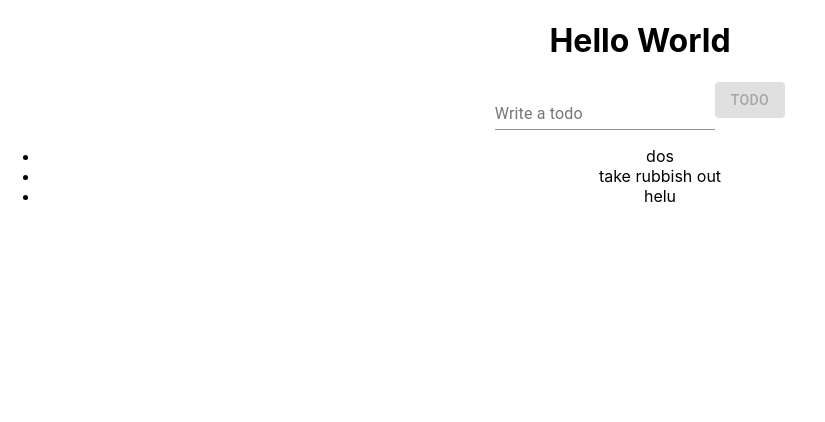
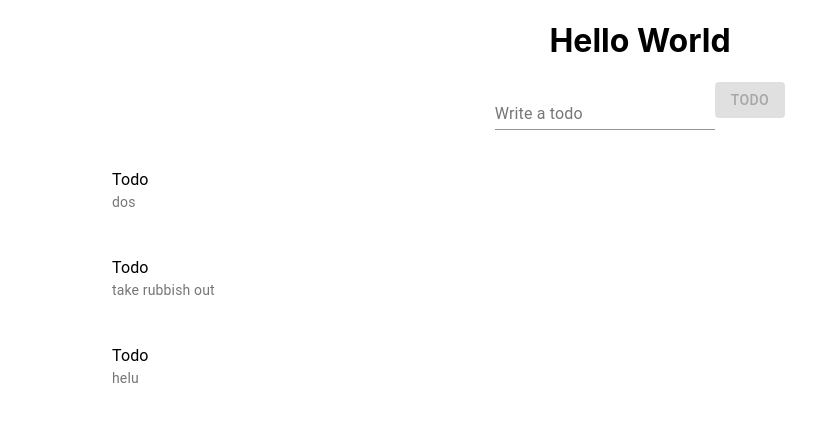
Before and after one commit to shubham9019/react_todo_firebase, a React (Create React App) app in the folder todo/: page / in a window 1280 px wide. Shown: the top 422 px of the page, without its empty margins (0-825 px from the left). Built offline with nearby package versions, Linux system fonts and the light colour scheme.

Commit message:
firebase

```diff
--- a/todo/package.json
+++ b/todo/package.json
@@ -7,6 +7,7 @@
     "@testing-library/jest-dom": "^4.2.4",
     "@testing-library/react": "^9.5.0",
     "@testing-library/user-event": "^7.2.1",
+    "firebase": "^7.16.1",
     "react": "^16.13.1",
     "react-dom": "^16.13.1",
     "react-scripts": "3.4.1"
--- /dev/null
+++ b/todo/src/Todo.css
@@ -0,0 +1,3 @@
+.todo_list{
+    text-align: center;
+}
--- a/todo/src/Todo.js
+++ b/todo/src/Todo.js
@@ -1,10 +1,18 @@
 import React from 'react'
+import './Todo.css'
+import { List, ListItemText, ListItem, ListItemAvatar } from '@material-ui/core'
 
 function Todo(props) {
     return (
-        <div>
-            <li>{props.text}</li>
-        </div>
+        <List className="todo_list">
+            <ListItem>
+                <ListItemAvatar>
+
+                </ListItemAvatar>
+                <ListItemText primary="Todo" secondary={props.text}/>
+            </ListItem>
+
+        </List>
     )
 }
 
```
Also changed, not shown: todo/src/firebase.js (added, +16 -0 lines), 1 other file (tests, documents, lock files or other folders).
